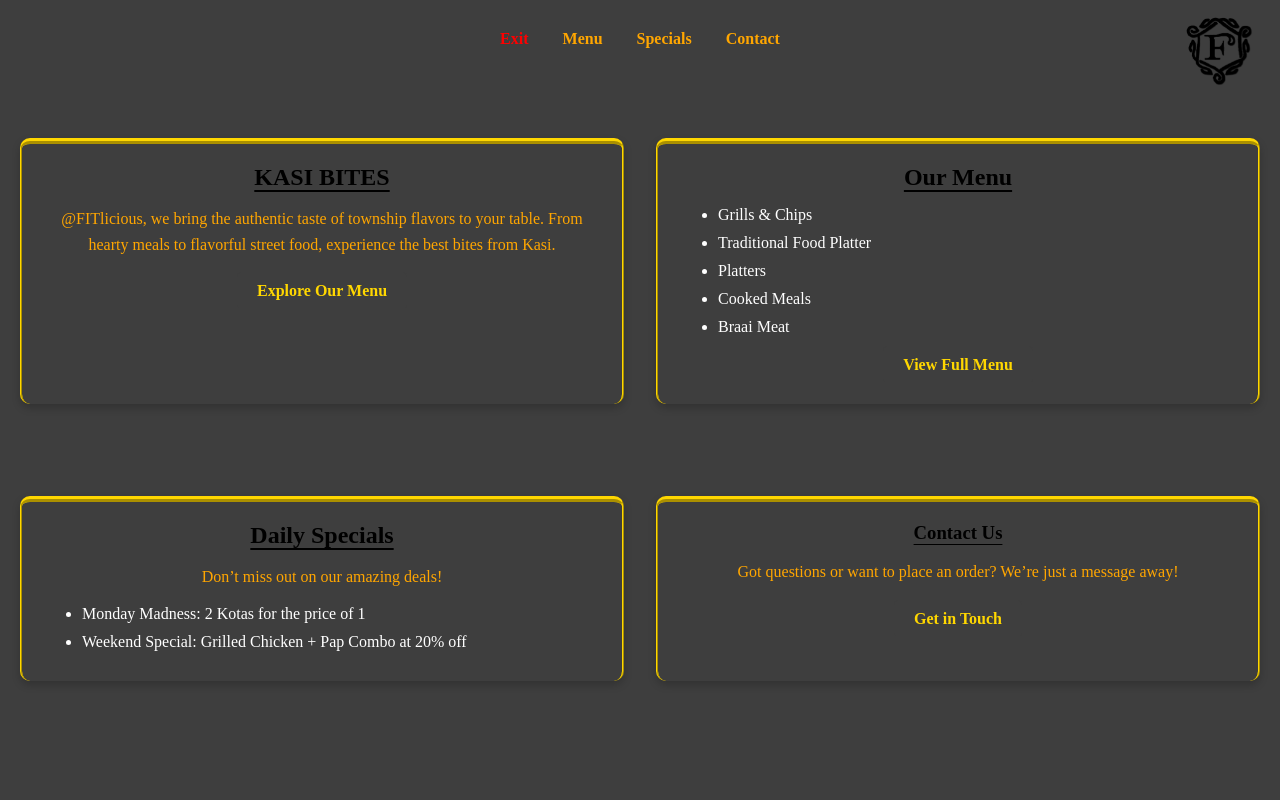
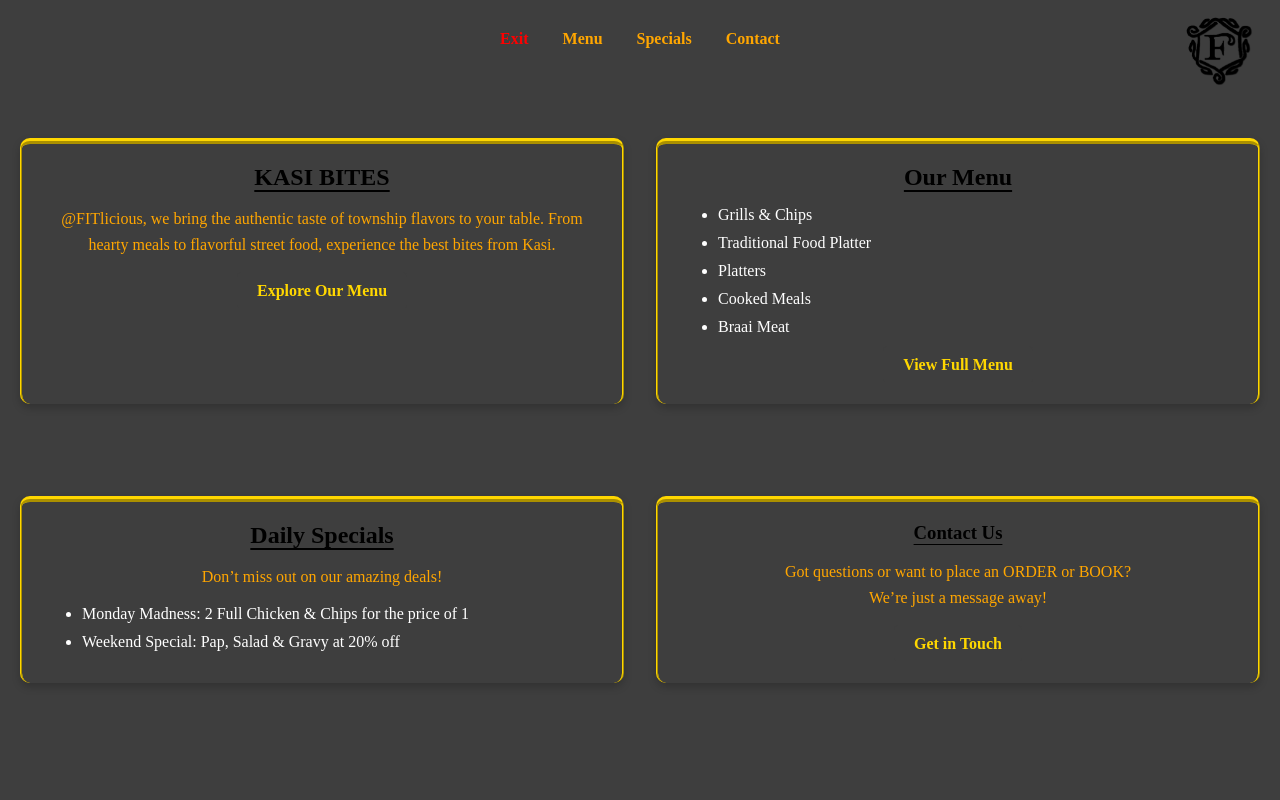
Before and after one commit to TheeKingZa/FITlicious_Co, a plain HTML site: page home.html in a window 1280 px wide. Shown: the top 800 px of the page. Drawn offline with nearby package versions, Linux system fonts and the light colour scheme.

Commit message:
Speacials

```diff
--- a/home.html
+++ b/home.html
@@ -47,14 +47,14 @@
             <h2>Daily Specials</h2>
             <p>Don’t miss out on our amazing deals!</p>
             <ul>
-                <li>Monday Madness: 2 Kotas for the price of 1</li>
-                <li>Weekend Special: Grilled Chicken + Pap Combo at 20% off</li>
+                <li>Monday Madness: 2 Full Chicken & Chips for the price of 1</li>
+                <li>Weekend Special: Pap, Salad &  Gravy at 20% off</li>
             </ul>
         </section>
 
         <section id="contact">
             <h3>Contact Us</h3>
-            <p>Got questions or want to place an order? We’re just a message away!</p>
+            <p>Got questions or want to place an ORDER or BOOK? <br>We’re just a message away!</p>
             <a href="mailto:kasibites@fitlicious.com" class="button">Get in Touch</a>
         </section>
     </main>
```
Also changed, not shown: 1 other file.
